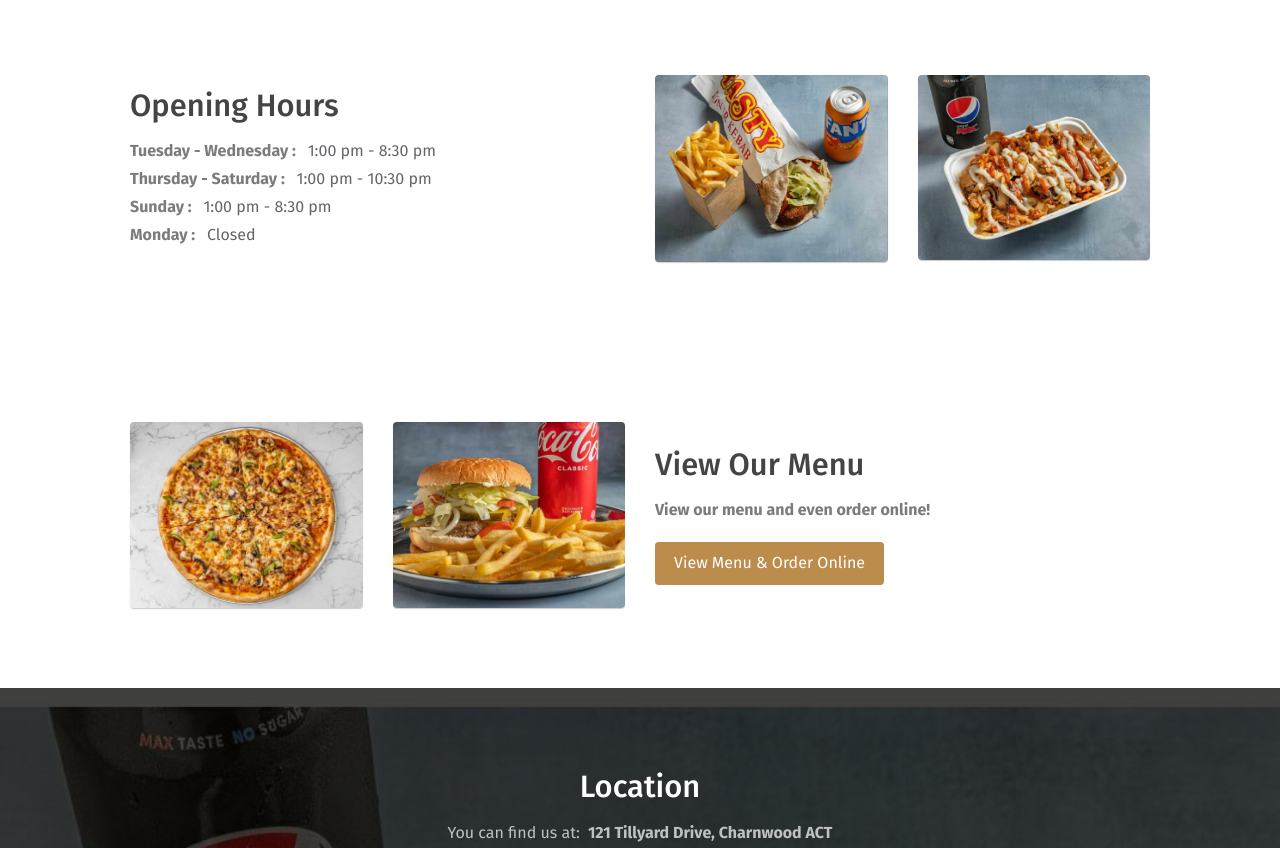
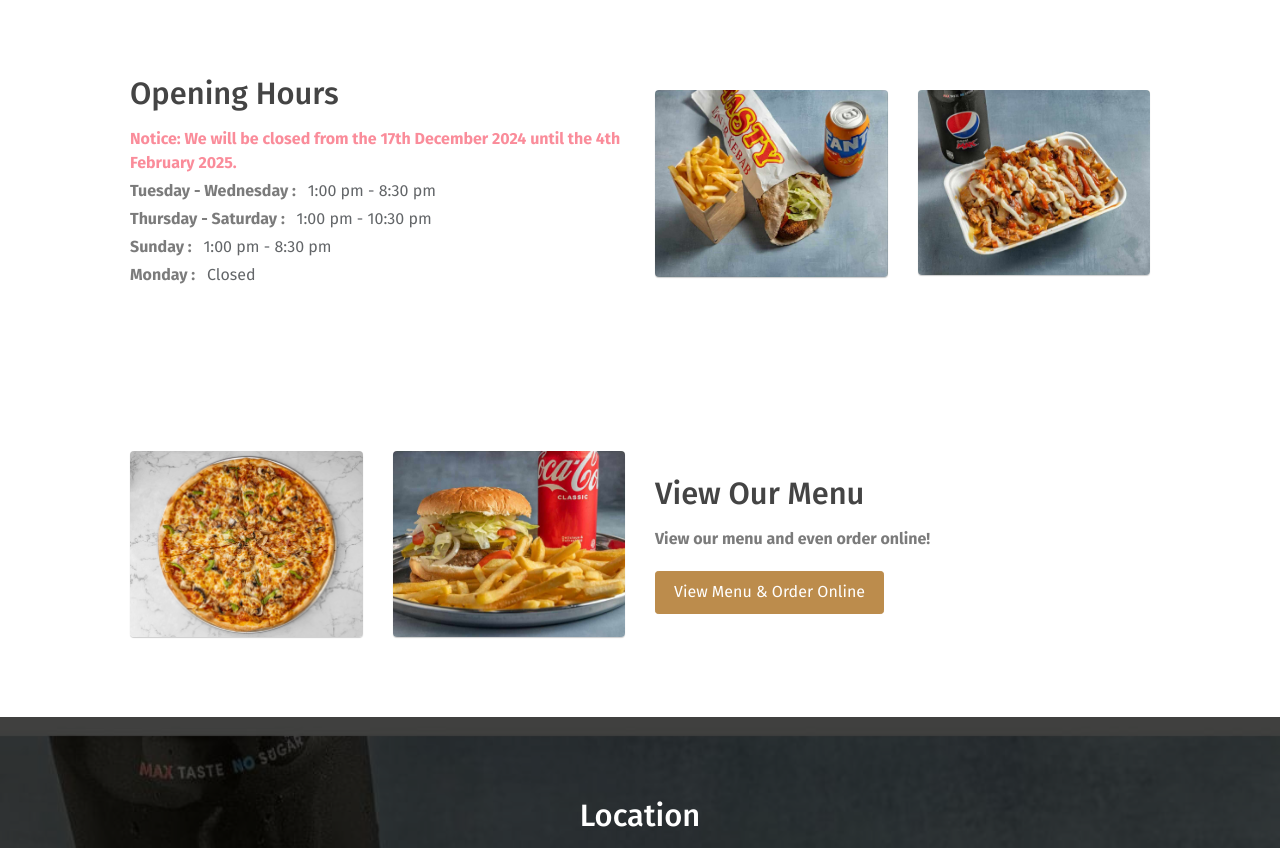
Before and after one commit to CharnwoodFoodTruck/CharnwoodFoodTruck.github.io, a website: page docs/index.html in a window 1280 px wide. Shown: the part 780-1628 px from the top of the page. Drawn offline with Linux system fonts and the light colour scheme.

Commit message:
Updated holiday times

```diff
--- a/docs/index.html
+++ b/docs/index.html
@@ -87,7 +87,7 @@
             <div class="row align-items-center">
                 <div class="col-md-6">
                     <h3 class="section-title">Opening Hours</h3>
-		    <!-- <p class="mb-1 font-weight-bold text-danger">Notice: We will be closed from 16th July to Sunday 21st July for the school holidays. We will reopen on Tuesday 23rd July.</p> -->
+		    <p class="mb-1 font-weight-bold text-danger">Notice: We will be closed from the 17th December 2024 until the 4th February 2025.</p>
                     <p class="mb-1 font-weight-bold">Tuesday - Wednesday : <span class="font-weight-normal pl-2 text-dark">1:00 pm - 8:30 pm</span></p>
                     <p class="mb-1 font-weight-bold">Thursday - Saturday : <span class="font-weight-normal pl-2 text-dark">1:00 pm - 10:30 pm</span></p>
                     <p class="mb-1 font-weight-bold">Sunday : <span class="font-weight-normal pl-2 text-dark">1:00 pm - 8:30 pm</span></p>
```
